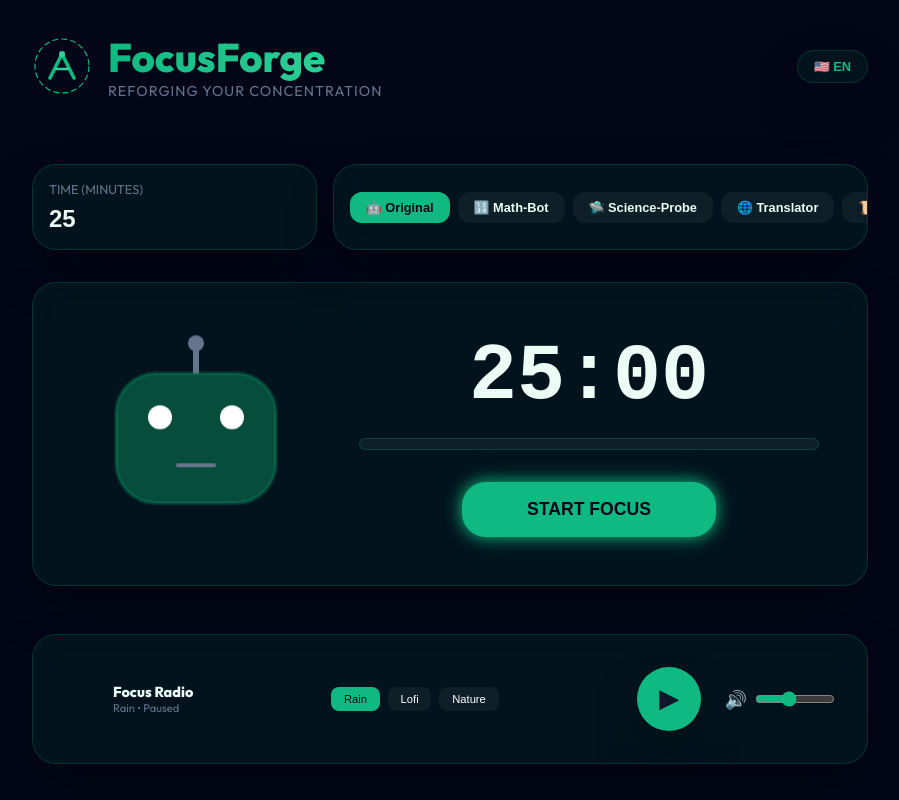
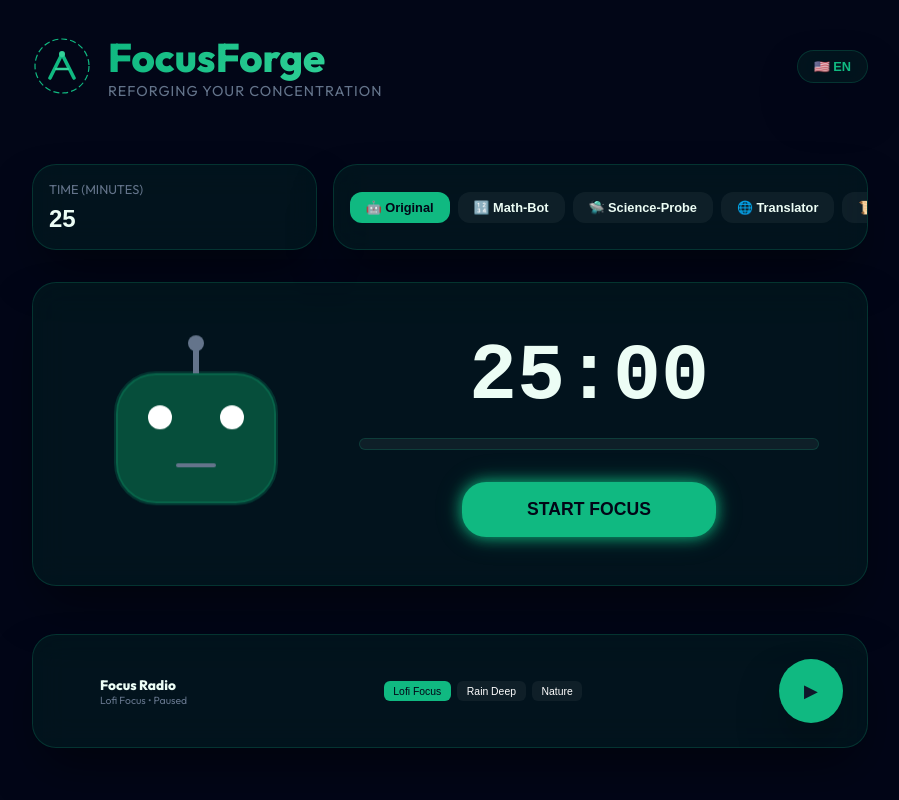
Before and after one commit to AaronLopz/focus-forge, a React (Vite) app: page / in a window 1280 px wide. Shown: the top 800 px of the page, without its empty margins (190-1089 px from the left). Built offline with nearby package versions, Linux system fonts and the light colour scheme.

Commit message:
Audio: 100% Reliable YouTube Engine Integration

```diff
--- a/src/App.jsx
+++ b/src/App.jsx
@@ -22,9 +22,9 @@ const subjects = [
 ];
 
 const channels = [
-  { id: 'rain', label: 'Rain', url: 'https://www.soundhelix.com/examples/mp3/SoundHelix-Song-8.mp3' },
-  { id: 'lofi', label: 'Lofi', url: 'https://stream.zeno.fm/f36p873hb8hvu' },
-  { id: 'nature', label: 'Nature', url: 'https://www.soundhelix.com/examples/mp3/SoundHelix-Song-2.mp3' }
+  { id: 'lofi', label: 'Lofi Focus', videoId: 'jfKfPfyJRdk' },
+  { id: 'rain', label: 'Rain Deep', videoId: 'mPZkdNFkNps' },
+  { id: 'nature', label: 'Nature', videoId: 'vPhg6sc1Mk4' }
 ];
 
 function App() {
@@ -36,10 +36,10 @@ function App() {
   const { secondsLeft, isActive, status, startTimer, resetTimer, setSecondsLeft } = useFocusTimer(sessionMins);
   const [history, setHistory] = useState([]);
 
+  // YouTube Audio States
   const [isPlaying, setIsPlaying] = useState(false);
-  const [volume, setVolume] = useState(0.4);
   const [currentChannel, setCurrentChannel] = useState(channels[0]);
-  const audioRef = useRef(null);
+  const iframeRef = useRef(null);
 
   useEffect(() => {
     setHistory(JSON.parse(localStorage.getItem('focus_history') || '[]'));
@@ -51,38 +51,13 @@ function App() {
     }
   }, [sessionMins, isActive]);
 
-  useEffect(() => {
-    if (audioRef.current) {
-        audioRef.current.volume = volume;
-    }
-  }, [volume]);
-
   const toggleMusic = () => {
-    if (audioRef.current.paused) {
-      audioRef.current.play()
-        .then(() => setIsPlaying(true))
-        .catch(e => console.error("Playback failed:", e));
-    } else {
-      audioRef.current.pause();
-      setIsPlaying(false);
-    }
+    setIsPlaying(!isPlaying);
   };
 
   const changeChannel = (channel) => {
-    const wasPlaying = isPlaying;
     setCurrentChannel(channel);
-
-    // We need to wait for the state update to reflect the new src in the audio element
-    setTimeout(() => {
-        if (audioRef.current) {
-            audioRef.current.load();
-            if (wasPlaying) {
-                audioRef.current.play()
-                    .then(() => setIsPlaying(true))
-                    .catch(e => console.error(e));
-            }
-        }
-    }, 0);
+    setIsPlaying(true);
   };
 
   const formatTime = (seconds) => {
@@ -206,36 +181,45 @@ function App() {
         </div>
       </main>
 
-      <div className="glass-card" style={{ width: '100%', marginTop: '2rem', padding: '2rem' }}>
+      <div className="glass-card" style={{ width: '100%', marginTop: '2rem', padding: '1.5rem', overflow: 'hidden' }}>
         <div style={{ display: 'flex', justifyContent: 'space-between', alignItems: 'center', flexWrap: 'wrap', gap: '1rem' }}>
           <div style={{ display: 'flex', alignItems: 'center', gap: '1rem' }}>
-             <div className={`visualizer ${isPlaying ? 'active' : ''}`} style={{ display: 'flex', gap: '3px', height: '30px', alignItems: 'flex-end' }}>
-                {[1,2,3,4,5].map(i => <div key={i} className="vis-bar" style={{ width: '4px', background: 'var(--primary)', borderRadius: '2px' }}></div>)}
+             <div className={`visualizer ${isPlaying ? 'active' : ''}`} style={{ display: 'flex', gap: '3px', height: '20px', alignItems: 'flex-end' }}>
+                {[1,2,3,4,5].map(i => <div key={i} className="vis-bar" style={{ width: '3px', background: 'var(--primary)', borderRadius: '2px' }}></div>)}
              </div>
              <div>
-                <h4 style={{ fontSize: '0.9rem' }}>{lang === 'en' ? 'Focus Radio' : 'Radio de Enfoque'}</h4>
-                <p style={{ fontSize: '0.7rem', color: 'var(--text-dim)' }}>{currentChannel.label} • {isPlaying ? (lang === 'en' ? 'Playing' : 'Sonando') : (lang === 'en' ? 'Paused' : 'Pausado')}</p>
+                <h4 style={{ fontSize: '0.85rem' }}>{lang === 'en' ? 'Focus Radio' : 'Radio de Enfoque'}</h4>
+                <p style={{ fontSize: '0.65rem', color: 'var(--text-dim)' }}>{currentChannel.label} • {isPlaying ? 'Live' : 'Paused'}</p>
              </div>
           </div>
 
-          <div style={{ display: 'flex', gap: '0.5rem' }}>
+          <div style={{ display: 'flex', gap: '0.4rem' }}>
              {channels.map(c => (
-               <button key={c.id} onClick={() => changeChannel(c)} style={{ padding: '0.4rem 0.8rem', borderRadius: '8px', fontSize: '0.7rem', background: currentChannel.id === c.id ? 'var(--primary)' : 'rgba(255,255,255,0.05)', color: currentChannel.id === c.id ? 'var(--bg-deep)' : 'white', transition: '0.3s' }}>
+               <button key={c.id} onClick={() => changeChannel(c)} style={{ padding: '0.3rem 0.6rem', borderRadius: '6px', fontSize: '0.65rem', background: currentChannel.id === c.id ? 'var(--primary)' : 'rgba(255,255,255,0.05)', color: currentChannel.id === c.id ? 'var(--bg-deep)' : 'white' }}>
                  {c.label}
                </button>
              ))}
           </div>
 
-          <div style={{ display: 'flex', alignItems: 'center', gap: '1.5rem' }}>
-             <audio ref={audioRef} src={currentChannel.url} loop crossOrigin="anonymous" />
-             <button onClick={toggleMusic} className="glass-card" style={{ width: '55px', height: '55px', borderRadius: '50%', background: 'var(--primary)', color: '#0f172a', display: 'flex', justifyContent: 'center', alignItems: 'center', border: 'none', cursor: 'pointer', fontSize: '24px', fontWeight: 'bold' }}>
+          <div style={{ display: 'flex', alignItems: 'center', gap: '1rem' }}>
+             <button onClick={toggleMusic} className="glass-card" style={{ width: '45px', height: '45px', borderRadius: '50%', background: 'var(--primary)', color: '#0f172a', display: 'flex', justifyContent: 'center', alignItems: 'center', fontSize: '18px', border: 'none' }}>
                 {isPlaying ? '⏸' : '▶'}
              </button>
-             <div style={{ display: 'flex', alignItems: 'center', gap: '0.5rem' }}>
-                <span style={{ fontSize: '18px' }}>🔊</span>
-                <input type="range" min="0" max="1" step="0.01" value={volume} onChange={(e) => setVolume(parseFloat(e.target.value))} style={{ width: '80px', accentColor: 'var(--primary)' }} />
-             </div>
           </div>
+        </div>
+
+        {/* Hidden YouTube Player (Ensures 100% compatibility) */}
+        <div style={{ height: '0px', width: '0px', overflow: 'hidden', position: 'absolute', pointerEvents: 'none' }}>
+          {isPlaying && (
+            <iframe
+              width="1"
+              height="1"
+              src={`https://www.youtube.com/embed/${currentChannel.videoId}?autoplay=1&loop=1&playlist=${currentChannel.videoId}`}
+              title="YouTube Music"
+              frameBorder="0"
+              allow="accelerometer; autoplay; clipboard-write; encrypted-media; gyroscope; picture-in-picture"
+            ></iframe>
+          )}
         </div>
       </div>
 
```
